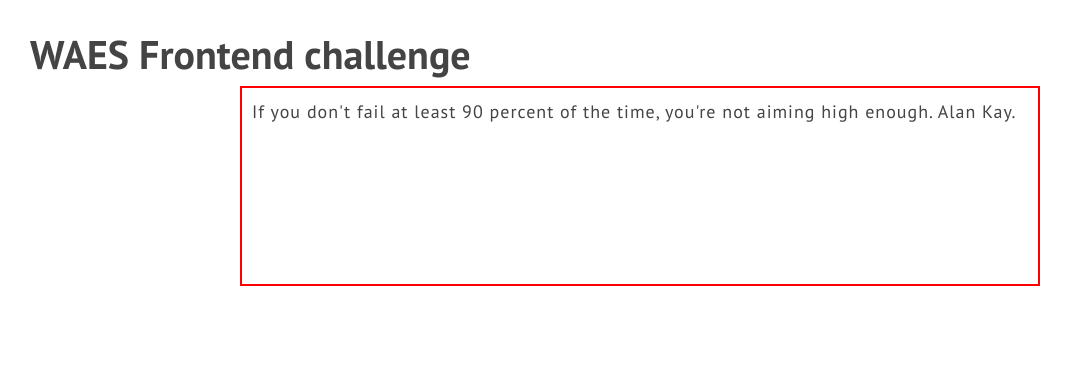
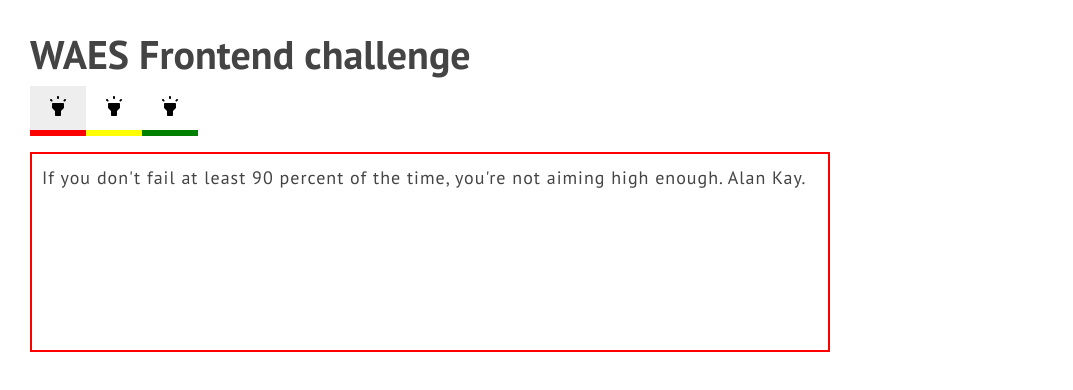
Before and after one commit to devrasec/waes-technical-assessment, a React (Create React App) app: page / in a window 1280 px wide. Shown: the top 390 px of the page, without its empty margins (0-1073 px from the left). Built offline with nearby package versions, Linux system fonts and the light colour scheme.

Commit message:
Add buttons to change highlight color

```diff
--- a/src/App.tsx
+++ b/src/App.tsx
@@ -2,13 +2,15 @@ import React from 'react';
 
 import './App.css';
 import HighlightableEditor from './components/HighlightableEditor';
+import HighlightColorSelector from './components/HighlightColorSelector';
 
 const App: React.FC = () => {
   return (
-    <div className="App">
+    <>
       <h1>WAES Frontend challenge</h1>
+      <HighlightColorSelector />
       <HighlightableEditor />
-    </div>
+    </>
   );
 };
 
--- /dev/null
+++ b/src/components/Button.module.css
@@ -0,0 +1,45 @@
+.button {
+  display: inline-block;
+  border: none;
+  padding: 0.5rem 1rem;
+  margin: 0;
+  text-decoration: none;
+  background: transparent;
+  color: #ffffff;
+  font-family: sans-serif;
+  font-size: 1rem;
+  cursor: pointer;
+  text-align: center;
+  transition: background 250ms ease-in-out, transform 150ms ease;
+  appearance: none;
+  border-bottom-width: 6px;
+  border-bottom-style: solid;
+}
+
+.button:hover,
+.button:focus {
+  background: #f1f1f1;
+}
+
+.button:active {
+  transform: scale(0.99);
+}
+
+.buttonRed {
+  composes: button;
+  border-color: red;
+}
+
+.buttonYellow {
+  composes: button;
+  border-color: yellow;
+}
+
+.buttonGreen {
+  composes: button;
+  border-color: green;
+}
+
+.active {
+  background: #eeeeee;
+}
--- /dev/null
+++ b/src/components/Button.tsx
@@ -0,0 +1,26 @@
+import React, { MouseEvent, ReactNode } from 'react';
+
+import styles from './Button.module.css';
+type Colors = import('../types').Colors;
+type ButtonProps = {
+  color: Colors;
+  onClick: (e: MouseEvent<HTMLButtonElement>) => void;
+  children: ReactNode;
+  active?: boolean;
+};
+
+const getClassName = (color: Colors) => {
+  if (color === 'RED') return styles.buttonRed;
+  if (color === 'YELLOW') return styles.buttonYellow;
+  if (color === 'GREEN') return styles.buttonGreen;
+  return styles.button;
+};
+
+export const Button = ({ color, onClick, children, active }: ButtonProps) => (
+  <button
+    className={`${getClassName(color)} ${active ? styles.active : ''}`}
+    onClick={onClick}
+  >
+    {children}
+  </button>
+);
--- /dev/null
+++ b/src/components/HighlightColorSelector.module.css
@@ -0,0 +1,3 @@
+.wrapper {
+  margin-bottom: 1rem;
+}
--- /dev/null
+++ b/src/components/HighlightColorSelector.tsx
@@ -0,0 +1,54 @@
+import React from 'react';
+import { connect } from 'react-redux';
+
+import { setHighlightColor as setHighlightColorAction } from '../redux/modules/highlightColor';
+import highlightIcon from '../assets/icons/round-highlight.svg';
+import { Button } from './Button';
+import styles from './HighlightColorSelector.module.css';
+
+type HighlightColorSelectorProps = {
+  highlightColor: import('../types').Colors;
+  setHighlightColor: typeof setHighlightColorAction;
+};
+
+export const HighlightColorSelector = ({
+  highlightColor,
+  setHighlightColor,
+}: HighlightColorSelectorProps) => {
+  return (
+    <div className={styles.wrapper}>
+      <Button
+        active={highlightColor === 'RED'}
+        color="RED"
+        onClick={() => setHighlightColor('RED')}
+      >
+        <img src={highlightIcon} alt="highlight icon" />
+      </Button>
+
+      <Button
+        active={highlightColor === 'YELLOW'}
+        color="YELLOW"
+        onClick={() => setHighlightColor('YELLOW')}
+      >
+        <img src={highlightIcon} alt="highlight icon" />
+      </Button>
+
+      <Button
+        active={highlightColor === 'GREEN'}
+        color="GREEN"
+        onClick={() => setHighlightColor('GREEN')}
+      >
+        <img src={highlightIcon} alt="highlight icon" />
+      </Button>
+    </div>
+  );
+};
+
+const mapStateToProps = (state: import('../redux/modules').AppState) => ({
+  highlightColor: state.highlightColor,
+});
+
+export default connect(
+  mapStateToProps,
+  { setHighlightColor: setHighlightColorAction }
+)(HighlightColorSelector);
--- a/src/components/HighlightableEditor.module.css
+++ b/src/components/HighlightableEditor.module.css
@@ -17,7 +17,6 @@
 
 .container {
   display: block;
-  margin: 0 auto;
   transform: translateZ(0);
   text-size-adjust: none;
 }
--- a/src/components/HighlightableEditor.tsx
+++ b/src/components/HighlightableEditor.tsx
@@ -26,6 +26,7 @@ type HighlightableEditorProps = {
   removeHighlight: typeof removeHighlightAction;
   changeText: typeof changeTextAction;
   changeHighlight: typeof changeHighlightAction;
+  highlightColor: import('../types').Colors;
 };
 
 const applyHighlightsToText = (
@@ -44,7 +45,10 @@ const applyHighlightsToText = (
       );
 
       const selectionText = (
-        <mark key={selection.id} style={{ backgroundColor: 'yellow' }}>
+        <mark
+          key={selection.id}
+          style={{ backgroundColor: selection.color.toLowerCase() }}
+        >
           {_text.slice(
             selection.selectionRange.start,
             selection.selectionRange.end
@@ -77,6 +81,7 @@ export const HighlightableEditor = ({
   text,
   changeText,
   changeHighlight,
+  highlightColor,
 }: HighlightableEditorProps) => {
   const editorRef = useRef<HTMLTextAreaElement>(null);
   const backdropRef = useRef<HTMLDivElement>(null);
@@ -112,7 +117,7 @@ export const HighlightableEditor = ({
     addHighlight({
       id: nanoid(),
       selectionRange,
-      color: 'RED',
+      color: highlightColor,
     });
   };
 
@@ -159,6 +164,7 @@ export const HighlightableEditor = ({
 const mapStateToProps = (state: import('../redux/modules').AppState) => ({
   highlights: state.highlights,
   text: state.text,
+  highlightColor: state.highlightColor,
 });
 
 export default connect(
```
Also changed, not shown: src/assets/icons/round-highlight.svg (added).
